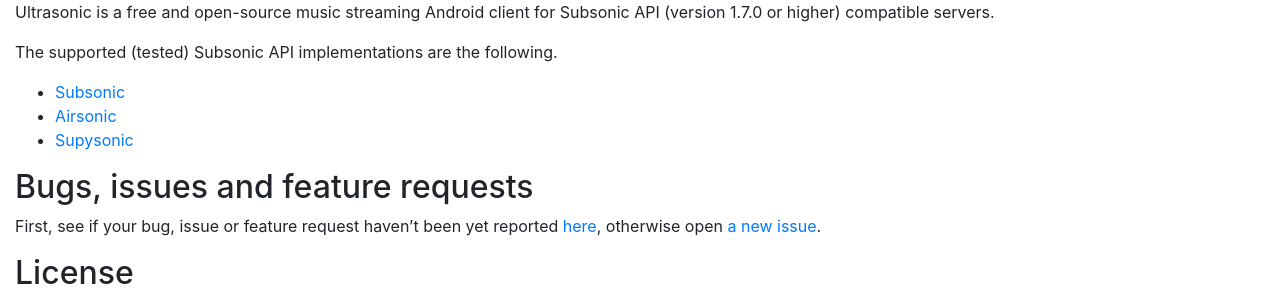
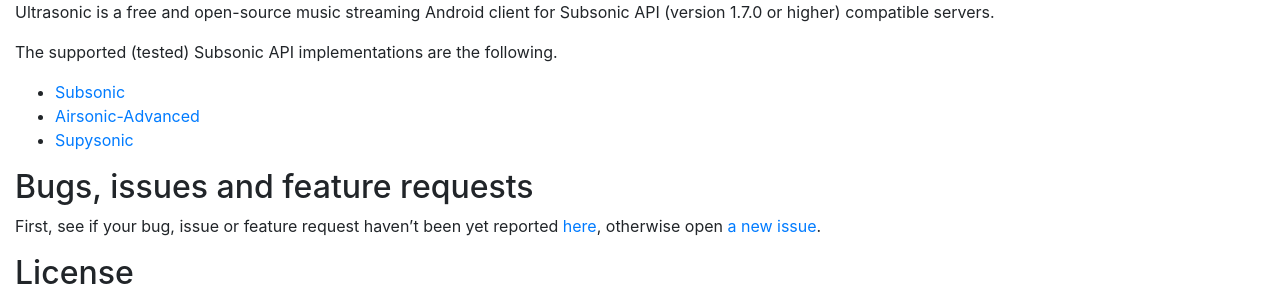
Before and after one commit to ultrasonic/ultrasonic.github.io, a Jekyll site: the page built from pages/index.md, in a window 1280 px wide. Shown: the part 398-698 px from the top of the page. Built offline with Jekyll 4.4.1, drawn with Linux system fonts in a browser that asks for light colours; nearby versions of some CDN libraries.

Commit message:
Replace Airsonic with Airsonic-Advanced

```diff
--- a/pages/index.md
+++ b/pages/index.md
@@ -12,7 +12,7 @@ Subsonic API (version 1.7.0 or higher) compatible servers.
 The supported (tested) Subsonic API implementations are the following.
 
 - [Subsonic](http://www.subsonic.org/pages/index.jsp)
-- [Airsonic](https://github.com/airsonic/airsonic)
+- [Airsonic-Advanced](https://github.com/airsonic-advanced/airsonic-advanced)
 - [Supysonic](https://github.com/spl0k/supysonic)
 
 ## Bugs, issues and feature requests
```
